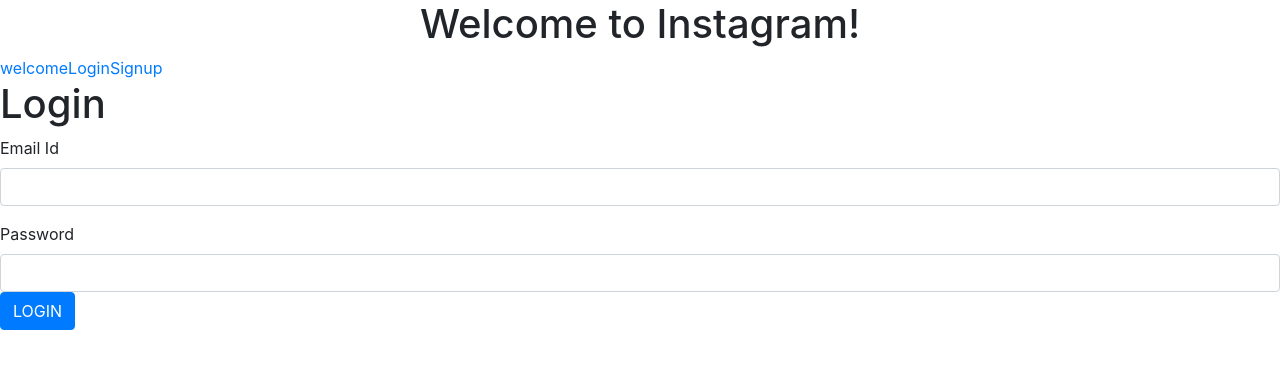
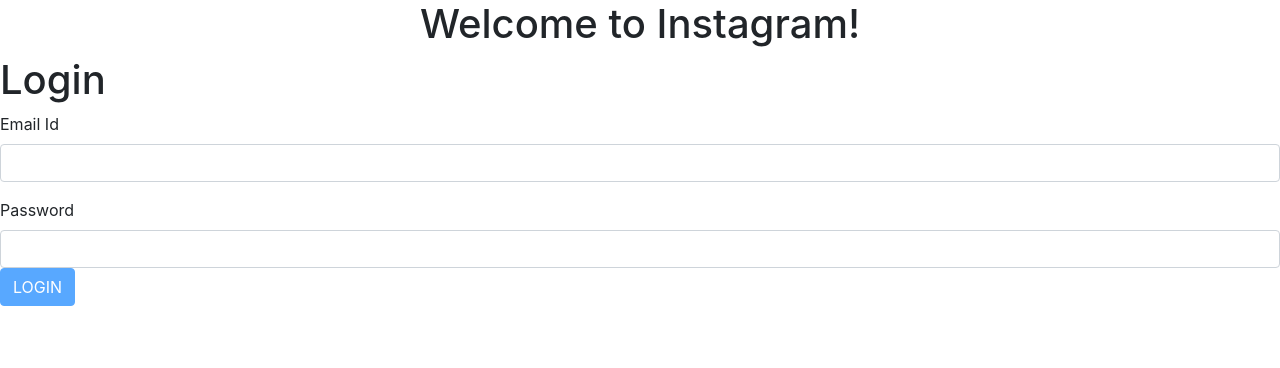
Before and after one commit to 04vibs/Insta-demo-frontend, an Angular app: page /login in a window 1280 px wide. Shown: the top 368 px of the page. Built offline with nearby package versions, Linux system fonts and the light colour scheme.

Commit message:
login-updated

```diff
--- a/src/app/app.component.html
+++ b/src/app/app.component.html
@@ -5,11 +5,5 @@
   </h1>
 
 </div>
-<nav>
-  <a routerLink="">welcome</a>
-  <a routerLink="/login">Login</a>
-  <a routerLink="/signup">Signup</a>
-</nav>
-
 
 <router-outlet></router-outlet>
--- a/src/app/login/login.component.css
+++ b/src/app/login/login.component.css
@@ -0,0 +1,4 @@
+.disabled{
+  cursor: not-allowed;
+  pointer-events: none;
+}
--- a/src/app/login/login.component.html
+++ b/src/app/login/login.component.html
@@ -8,7 +8,7 @@
                id="emailID"
                type = "Text"
                #emailId='ngModel'
-               class="form-control">
+               class="form-control" (blur)="validate(f)" (keyup)="validate(f)">
   <div class="alert alert-danger"
        *ngIf= "emailId.touched  && !emailId.valid">
 
@@ -22,14 +22,14 @@
   <input required id="password" ngModel name='password'
         type = "Text"
         #password='ngModel'
-        class="form-control">
+        class="form-control" (blur)="validate(f)" (keyup)="validate(f)">
   <div class="alert alert-danger"
        *ngIf='password.touched && !password.valid'>
         Password is required
   </div>
 </div>
 
-<button class="btn btn-primary">
+<button class="btn btn-primary button" [ngClass]= "{'disabled':disable}" >
     LOGIN
   </button>
 
--- a/src/app/login/login.component.ts
+++ b/src/app/login/login.component.ts
@@ -1,24 +1,28 @@
 import { LoginService } from './../services/login.service';
 import { Component, OnInit } from '@angular/core';
-
+import { Route, Router } from '@angular/router';
 @Component({
   selector: 'app-login',
   templateUrl: './login.component.html',
   styleUrls: ['./login.component.css']
 })
 export class LoginComponent implements OnInit {
-
-  constructor( private loginService: LoginService) { }
+ disable = true;
+  constructor(
+    private loginService: LoginService,
+    private router: Router ) { }
 users: any;
   ngOnInit() {
   }
 
-
+  validate(f) {
+    console.log('www', f.value.password);
+    this.disable = !(f.value.email !== '' && f.value.email !== null) || !(f.value.password !== '' && f.value.password !== null);
+  }
   login(f) {
     console.log(f);
     console.log(f.value.email);
     console.log(f.value.password);
-
 
     this.loginService.getUserdata()
       .subscribe(response => {
@@ -30,7 +34,10 @@
           console.log(this.users[i].email);
            if (this.users[i].email === f.value.email) {
              console.log('User Authorized');
+             this.router.navigate(['profile']);
              break;
+           } else {
+            this.router.navigate(['welcome']);
            }
          }
       });
--- a/src/app/profile/profile.component.html
+++ b/src/app/profile/profile.component.html
@@ -1,3 +1,10 @@
 <p>
   profile works!
 </p>
+
+<form>
+   <input type="file" name="fileupload"
+    value="fileupload" id="fileupload">
+    <label for="fileupload"> Select a file to upload</label>
+    <input type="submit" value="submit">
+</form>
--- a/src/app/signup/signup.component.ts
+++ b/src/app/signup/signup.component.ts
@@ -1,3 +1,4 @@
+import { Route, Router } from '@angular/router';
 import { SignupService } from './../services/signup.service';
 import { Component, OnInit } from '@angular/core';
 
@@ -8,7 +9,10 @@
 })
 export class SignupComponent implements OnInit {
 
-  constructor(private signupService: SignupService) { }
+  constructor(
+    private signupService: SignupService,
+    private router: Router
+  ) { }
 
   ngOnInit() {
   }
@@ -24,6 +28,7 @@
     this.signupService.Post(users)
     .subscribe(response => {
       console.log(response);
+      this.router.navigate(['profile']);
 
     });
 
--- a/src/app/welcome/welcome.component.html
+++ b/src/app/welcome/welcome.component.html
@@ -1,3 +1,9 @@
 <p>
   welcome works!
+  There will be a crousel
 </p>
+<div>
+  <nav> <a routerLink="/login">Login</a>
+        <a routerLink="/signup">Signup</a>
+  </nav>
+</div>
```
